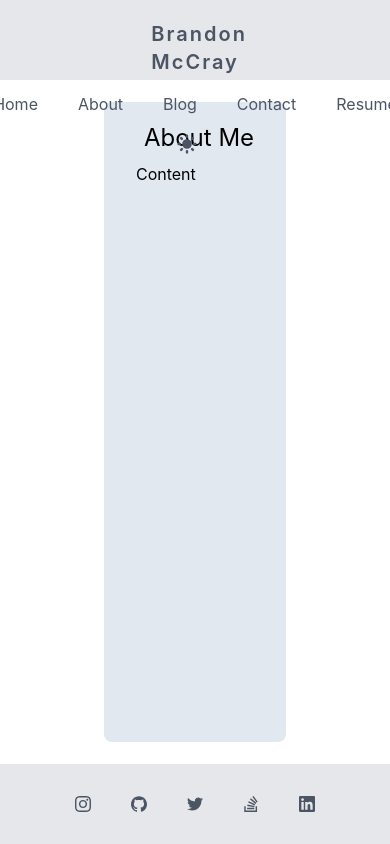
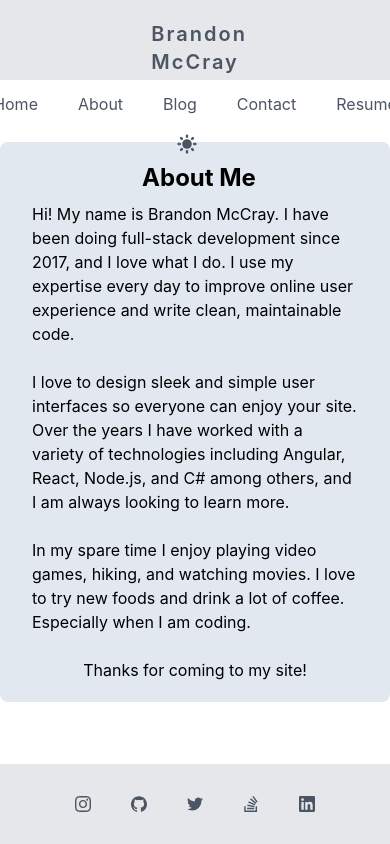
Before and after one commit to bradmccray89/portfolio, a Next.js app: page /about in a window 390 px wide. Built offline with nearby package versions, Linux system fonts and the light colour scheme.

Commit message:
update about page

```diff
--- a/components/AboutContent.js
+++ b/components/AboutContent.js
@@ -14,11 +14,31 @@ export default function AboutContent() {
 					priority
 				/>
 			</div>
-			<div className="p-5 h-[40rem] flex flex-col w-auto sm:w-96 md:w-[30rem] mx-3">
-				<div className="text-2xl w-full flex justify-center items-center h-auto pl-2 pb-2 ">
+			<div className="p-5 h-flex flex-col w-auto sm:w-96 md:w-[30rem] mx-3">
+				<div className="text-2xl w-full flex justify-center font-bold items-center h-auto pl-2 pb-2 ">
 					<h1>About Me</h1>
 				</div>
-				<div className="w-full h-auto">Content</div>
+				<div className="w-full h-auto">
+					Hi! My name is Brandon McCray. I have been doing full-stack development
+					since 2017, and I love what I do. I use my expertise every day to improve
+					online user experience and write clean, maintainable code.
+					<br />
+					<br />
+					I love to design sleek and simple user interfaces so everyone can enjoy
+					your site. Over the years I have worked with a variety of technologies
+					including Angular, React, Node.js, and C# among others, and I am always
+					looking to learn more.
+					<br />
+					<br />
+					In my spare time I enjoy playing video games, hiking, and watching movies.
+					I love to try new foods and drink a lot of coffee. Especially when I am
+					coding.
+					<br />
+					<br />
+					<div className="w-full flex justify-center">
+						Thanks for coming to my site!
+					</div>
+				</div>
 			</div>
 		</div>
 	);
--- a/components/Intro.js
+++ b/components/Intro.js
@@ -6,11 +6,11 @@ export default function Intro() {
 	const words = ['Developer', 'Designer', 'Creator', 'Problem Solver'];
 	return (
 		<div className="h-[32rem] w-5/6 flex justify-center items-center">
-			<div className="h-full w-1/2 flex flex-col leading-8 justify-center mx-10 p-10 rounded-lg bg-slate-200 dark:bg-slate-800 text-3xl lg:text-7xl">
-				<div className="text-3xl lg:text-7xl mb-5 transitions-all duration-300">
+			<div className="h-full w-1/2 flex flex-col leading-8 justify-center mx-10 p-10 rounded-lg bg-slate-200 dark:bg-slate-800 text-3xl md:text-5xl lg:text-7xl">
+				<div className="text-3xl md:text-5xl lg:text-7xl mb-5 transitions-all duration-300">
 					{"Hello, I'm Brandon."}
 				</div>
-				<div className="text-3xl lg:text-7xl mb-5 transitions-all duration-300">
+				<div className="text-3xl md:text-5xl lg:text-7xl mb-5 transitions-all duration-300">
 					{'I am a '}
 				</div>
 				<Typewriter
@@ -22,7 +22,7 @@ export default function Intro() {
 					}}
 				/>
 			</div>
-			<div className="h-[32rem] w-[32rem] flex flex-col items-center mx-10">
+			<div className="h-[32rem] w-[32rem] flex flex-col justify-center items-center mx-10">
 				<Image
 					src={laughImg}
 					alt="Laugh Image"
```
Also changed, not shown: 1 other file (tests, documents, lock files or other folders).
